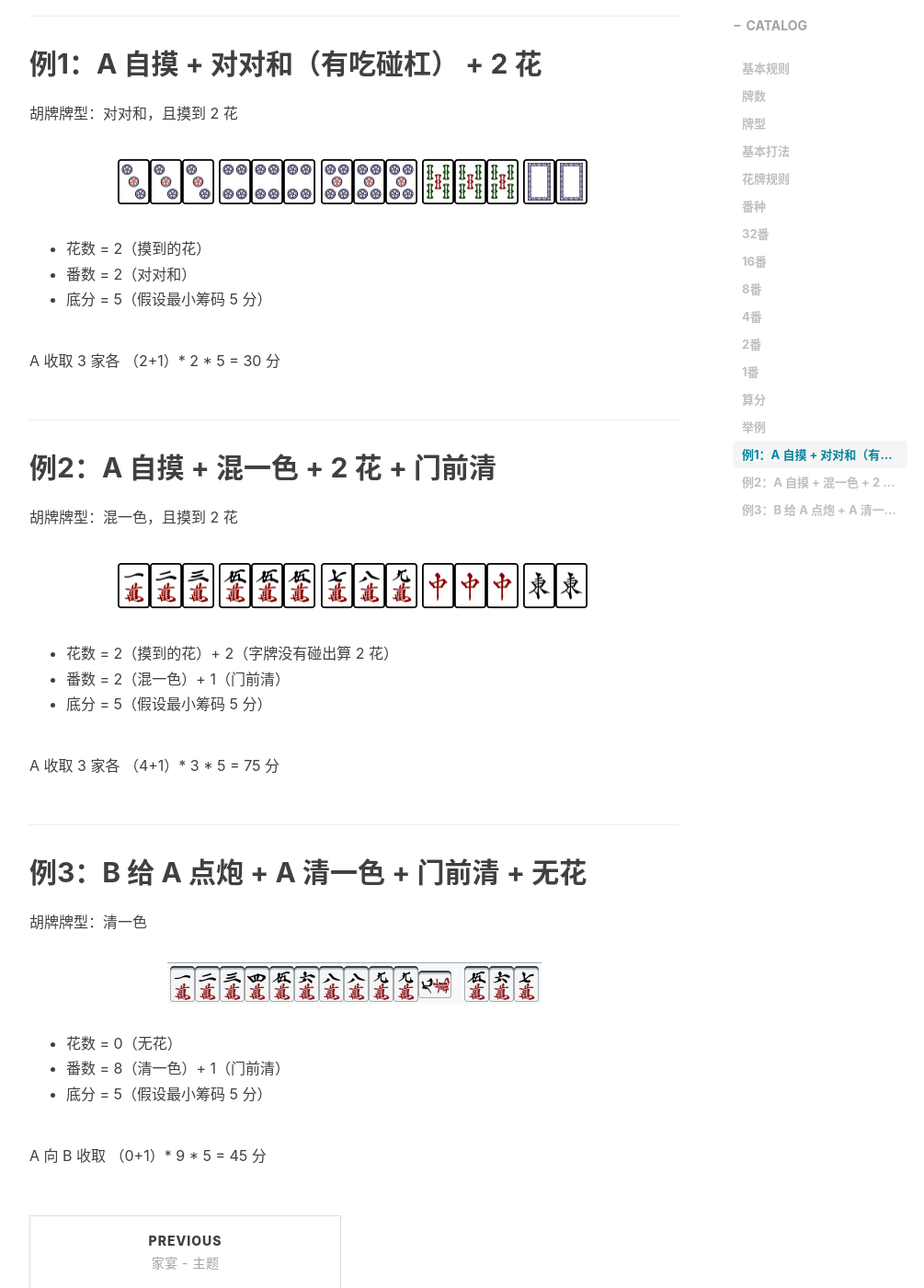
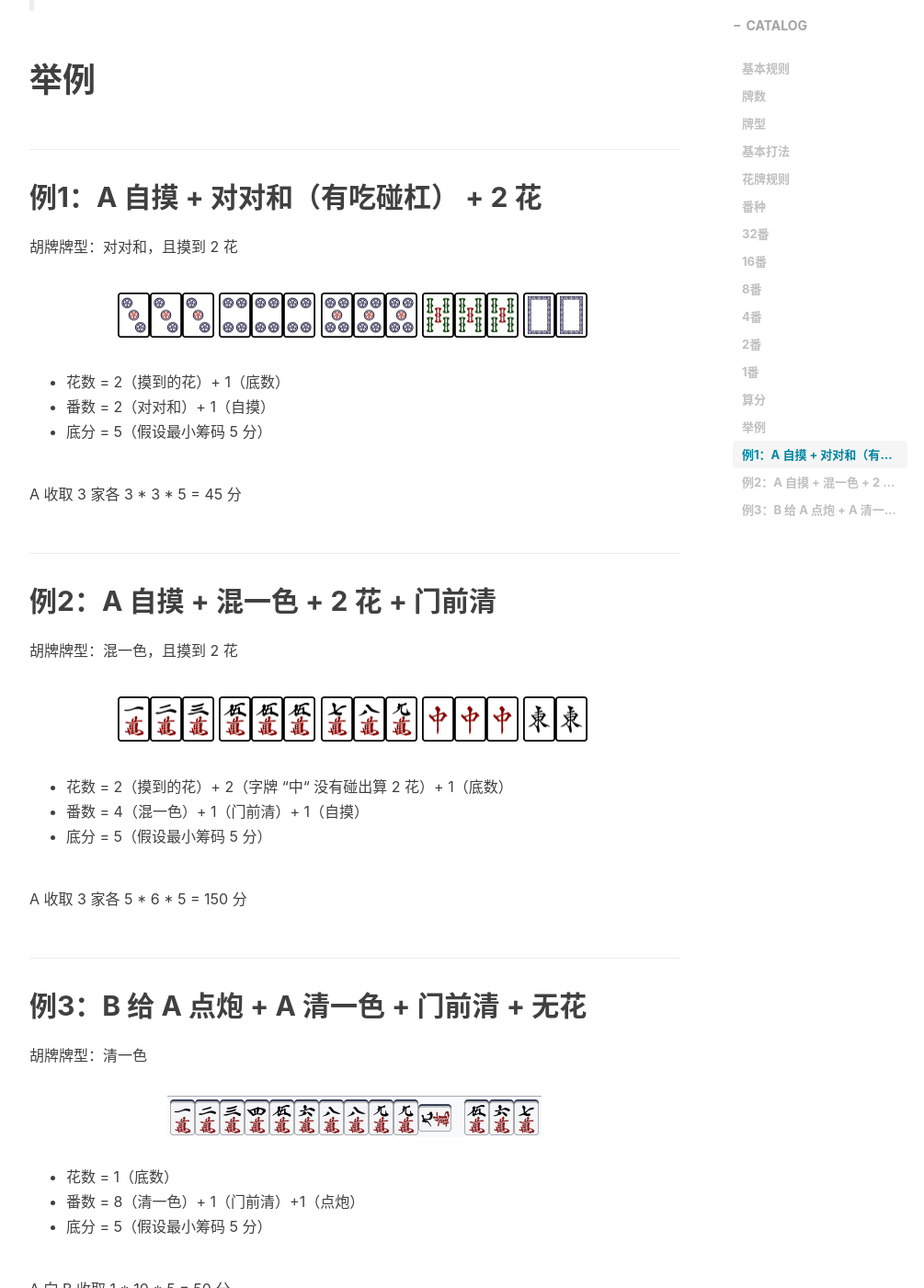
Before and after one commit to dutchflu/dutchflu.github.io, a Jekyll site: the page built from _posts/2024-09-21-改良无锡麻将.md, in a window 1280 px wide and 1400 px high, scrolled down 6800 px. Shown: the whole window at 92% size, without its empty margins (233-1238 px from the left). Built offline with Jekyll 4.4.1, drawn with Linux system fonts in a browser that asks for light colours; nearby versions of some CDN libraries; comment, search, counter and statistics services are not loaded; some of the changed text lies outside the part shown.

```diff
--- a/_posts/2024-09-21-改良无锡麻将.md
+++ b/_posts/2024-09-21-改良无锡麻将.md
@@ -2,14 +2,15 @@
 layout: post
 header-style: text
 title: "白相相 - 改良无锡麻将"
-subtitle: "Ver.1.0"
+subtitle: "Ver.1.1"
 excerpt: "无锡麻将改良版"
 author: "万金"
-date: 2024-09-21
+date: 2024-10-09
 categories: [白相相]
 tags: [白相相, 娱乐, 麻将]
 comments: true
 catalog: true
+
 ---
 
 > 无锡本地麻将中的算花机制颇具乐趣（鼓励保留字牌），但其番种较弱，缺乏做大番的竞技性。
@@ -17,6 +18,11 @@ catalog: true
 > 为此，此版本在无锡本地麻将的基础上，融入了一些国标麻将、日麻和粤麻的番种，以此追求娱乐性（运气）与竞技性（技巧）的平衡。
 
 > 版本改动：
+>
+> Ver.1.1
+>
+> - 明确花数算法，底算 1 花
+> - 明确自摸、点炮算 1 番，修改例子
 >
 > Ver.1.0
 >
@@ -65,15 +71,16 @@ catalog: true
 
 ## 花牌规则
 
-- 摸到几张花牌算几个花
+- 底算 1 花
+- 摸到几张花牌加几个花
 - 字牌（风牌+三元牌）：
-  - 碰出算1花
-  - 不碰出算2花（手中三张不碰出）
-  - 明杠算3花
-  - 暗杠算4花
+  - 碰出加 1 花
+  - 不碰出加 2 花（手中三张不碰出）
+  - 明杠加 3 花
+  - 暗杠加 4 花
 - 条饼万：
-  - 明杠算1花
-  - 暗杠算2花
+  - 明杠加 1 花
+  - 暗杠加 2 花
 - 摸到花牌后亮出，并从牌墙尾端补牌
 - 摸到全部八张花牌即可胡牌，称为"八仙过海"
 
@@ -102,45 +109,45 @@ catalog: true
 
 ## 8番
 
-| 番种 | 说明 | 图示 |
-|------|------|------|
+| 番种   | 说明                         | 图示                                        |
+| ------ | ---------------------------- | ------------------------------------------- |
 | 清一色 | 由一种花色的数字牌组成的和牌 | ![清一色](/img/in-post/无锡麻将/清一色.png) |
-| 七对子 | 由7个对子成和牌。不计门前清 | ![七对子](/img/in-post/无锡麻将/七对子.png) |
+| 七对子 | 由7个对子成和牌。不计门前清  | ![七对子](/img/in-post/无锡麻将/七对子.png) |
 
 ## 4番
 
-| 番种 | 说明 | 图示 |
-|------|------|------|
-| 杠上开花 | 杠抓进的牌成和牌（不包括补花）。不计自摸 | - |
-| 三风刻        | 3个风刻                                  | ![三风刻](/img/in-post/无锡麻将/三风刻.png) (另计字一色)     |
-| 三色同刻 | 3组同一数字的刻子（或杠子） | ![三色同刻](/img/in-post/无锡麻将/三色同刻.png) |
-| 三色同顺 | 3种花色同一顺子 | ![三色同顺](/img/in-post/无锡麻将/三色同顺.png) |
-| 一气通贯/清龙 | 和牌时，有同花色的123，456，789三组顺子 | ![一气贯通](/img/in-post/无锡麻将/一气贯通.png) |
-| 混一色 | 由一种花色数字牌及字牌组成的和牌 | ![混一色](/img/in-post/无锡麻将/混一色.png) |
+| 番种          | 说明                                     | 图示                                                     |
+| ------------- | ---------------------------------------- | -------------------------------------------------------- |
+| 杠上开花      | 杠抓进的牌成和牌（不包括补花）。不计自摸 | -                                                        |
+| 三风刻        | 3个风刻                                  | ![三风刻](/img/in-post/无锡麻将/三风刻.png) (另计字一色) |
+| 三色同刻      | 3组同一数字的刻子（或杠子）              | ![三色同刻](/img/in-post/无锡麻将/三色同刻.png)          |
+| 三色同顺      | 3种花色同一顺子                          | ![三色同顺](/img/in-post/无锡麻将/三色同顺.png)          |
+| 一气通贯/清龙 | 和牌时，有同花色的123，456，789三组顺子  | ![一气贯通](/img/in-post/无锡麻将/一气贯通.png)          |
+| 混一色        | 由一种花色数字牌及字牌组成的和牌         | ![混一色](/img/in-post/无锡麻将/混一色.png)              |
 
 ## 2番
 
-| 番种 | 说明 | 图示 |
-|------|------|------|
-| 对对和/碰碰和 | 由4副刻子（或杠）组成的和牌 | ![对对和](/img/in-post/无锡麻将/对对和.png) |
-| 大吊车/全求人 | 胡牌时其他牌都吃碰杠下，只剩一张牌单吊胡 | - |
-| 双箭刻 | 2副箭刻（或杠） | - |
-| 五门齐 | 和牌时3种数字牌、风、箭牌齐全 | ![五门齐](/img/in-post/无锡麻将/五门齐.png) |
+| 番种          | 说明                                     | 图示                                        |
+| ------------- | ---------------------------------------- | ------------------------------------------- |
+| 对对和/碰碰和 | 由4副刻子（或杠）组成的和牌              | ![对对和](/img/in-post/无锡麻将/对对和.png) |
+| 大吊车/全求人 | 胡牌时其他牌都吃碰杠下，只剩一张牌单吊胡 | -                                           |
+| 双箭刻        | 2副箭刻（或杠）                          | -                                           |
+| 五门齐        | 和牌时3种数字牌、风、箭牌齐全            | ![五门齐](/img/in-post/无锡麻将/五门齐.png) |
 
 ## 1番
 
-| 番种 | 说明 | 图示 |
-|------|------|------|
-| 自摸 | 自己抓进牌成和牌（收三家） | - |
-| 点炮 | 别人点炮和牌（收一家） | - |
-| 门前清 | 没有吃、碰、明杠 | - |
-| 断幺九 | 和牌中没有一、九及字牌 | ![断幺九](/img/in-post/无锡麻将/断幺九.png) |
-| 平和 | 由4副顺子及数字牌作将组成的和牌，即只有顺子、对子不能是字牌，且顺子两面听牌 | ![平和](/img/in-post/无锡麻将/平和.png) |
-| 一杯口 | 一组相同的顺子 | ![一杯口](/img/in-post/无锡麻将/一杯口.png) |
+| 番种   | 说明                                                         | 图示                                        |
+| ------ | ------------------------------------------------------------ | ------------------------------------------- |
+| 自摸   | 自己抓进牌成和牌（收三家）                                   | -                                           |
+| 点炮   | 别人点炮和牌（收一家）                                       | -                                           |
+| 门前清 | 没有吃、碰、明杠                                             | -                                           |
+| 断幺九 | 和牌中没有一、九及字牌                                       | ![断幺九](/img/in-post/无锡麻将/断幺九.png) |
+| 平和   | 由4副顺子及数字牌作将组成的和牌，即只有顺子、对子不能是字牌，且顺子两面听牌 | ![平和](/img/in-post/无锡麻将/平和.png)     |
+| 一杯口 | 一组相同的顺子                                               | ![一杯口](/img/in-post/无锡麻将/一杯口.png) |
 
 # 算分
 
-（胡牌花数+1） * 番数（可累计） * 底分
+胡牌花数 * 番数（可累计） * 底分
 
 >  运气 * 技术
 
@@ -152,11 +159,11 @@ catalog: true
 
 ![对对和](/img/in-post/无锡麻将/对对和.png)
 
-- 花数 = 2（摸到的花）
-- 番数 = 2（对对和）
+- 花数 = 2（摸到的花）+ 1（底数）
+- 番数 = 2（对对和）+ 1（自摸）
 - 底分 = 5（假设最小筹码 5 分）
 
-A 收取 3 家各 （2+1）* 2 * 5 = 30 分
+A 收取 3 家各 3 * 3 * 5 = 45 分
 
 ## 例2：A 自摸 + 混一色 + 2 花 + 门前清
 
@@ -164,11 +171,11 @@ A 收取 3 家各 （2+1）* 2 * 5 = 30 分
 
 ![混一色](/img/in-post/无锡麻将/混一色.png)
 
-- 花数 = 2（摸到的花）+ 2（字牌没有碰出算 2 花）
-- 番数 = 2（混一色）+ 1（门前清）
+- 花数 = 2（摸到的花）+ 2（字牌 “中“ 没有碰出算 2 花）+ 1（底数）
+- 番数 = 4（混一色）+ 1（门前清）+ 1（自摸）
 - 底分 = 5（假设最小筹码 5 分）
 
-A 收取 3 家各 （4+1）* 3 * 5 = 75 分
+A 收取 3 家各 5 * 6 * 5 = 150 分
 
 ## 例3：B 给 A 点炮 + A 清一色 + 门前清 + 无花
 
@@ -176,8 +183,8 @@ A 收取 3 家各 （4+1）* 3 * 5 = 75 分
 
 ![清一色2](/img/in-post/无锡麻将/清一色2.png)
 
-- 花数 = 0（无花）
-- 番数 = 8（清一色）+ 1（门前清）
+- 花数 = 1（底数）
+- 番数 = 8（清一色）+ 1（门前清）+1（点炮）
 - 底分 = 5（假设最小筹码 5 分）
 
-A 向 B 收取 （0+1）* 9 * 5 = 45 分
+A 向 B 收取 1 * 10 * 5 = 50 分
```
Also changed, not shown: other parts of _posts/2024-09-21-改良无锡麻将.md (+11 -11 lines).
